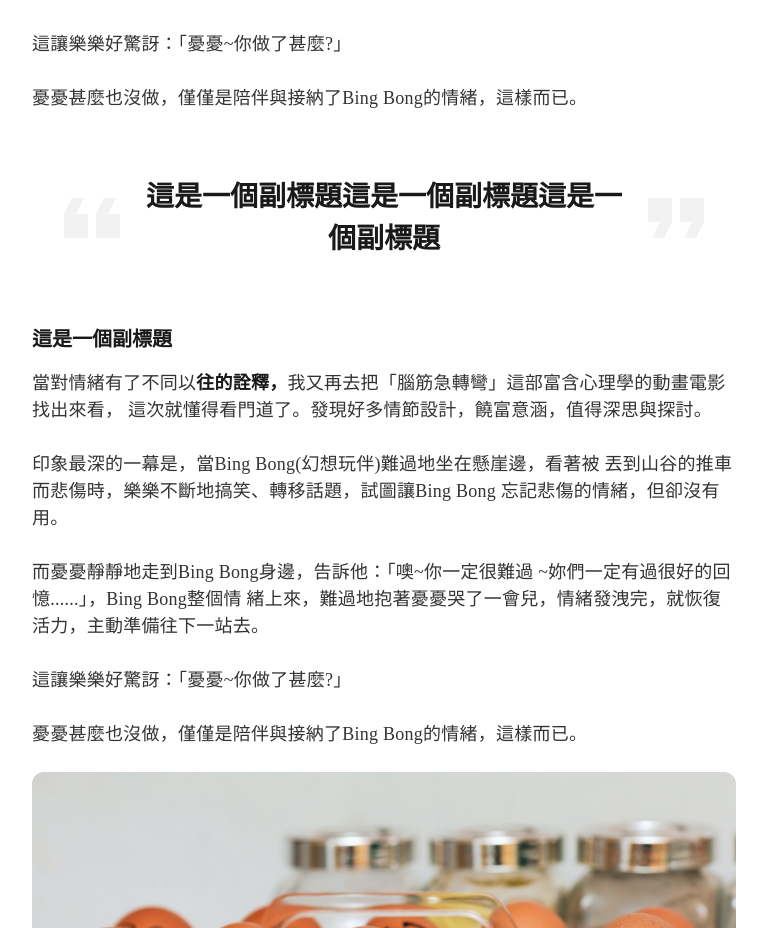
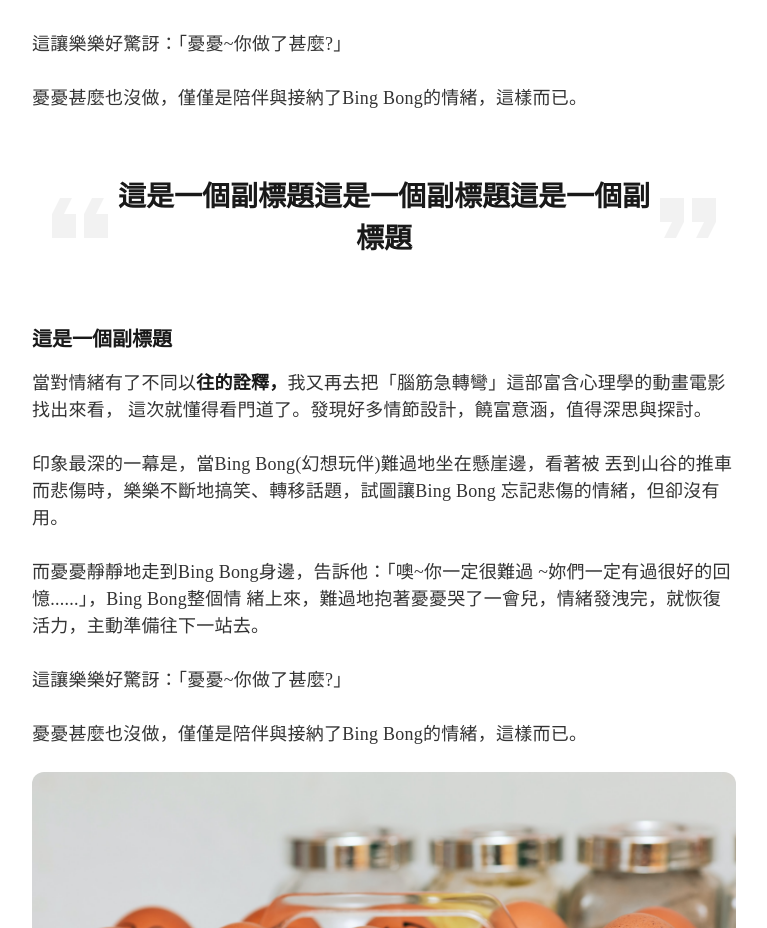
Before and after one commit to Gabriel-Chiu-Design/pglife, a plain HTML site: page article.html in a window 1280 px wide. Shown: the part 921-1849 px from the top of the page, without its empty margins (256-1023 px from the left). Drawn offline with nearby package versions, Linux system fonts and the light colour scheme.

Commit message:
Update article-style.css

```diff
--- a/css/article-style.css
+++ b/css/article-style.css
@@ -78,9 +78,9 @@
     font-style: normal;
     font-weight: 700;
     line-height: 150%;
-    padding: 48px 15%;
+    padding: 48px 12%;
     text-align: center;
-    background: left 2% center / 96px no-repeat url(../elements/icons/format-quote-open.svg), right 2% center / 96px no-repeat url(../elements/icons/format-quote-close.svg) ;
+    background: left 0% center / 96px no-repeat url(../elements/icons/format-quote-open.svg), right 0% center / 96px no-repeat url(../elements/icons/format-quote-close.svg) ;
 }
 
 .article-content .content img{
```
